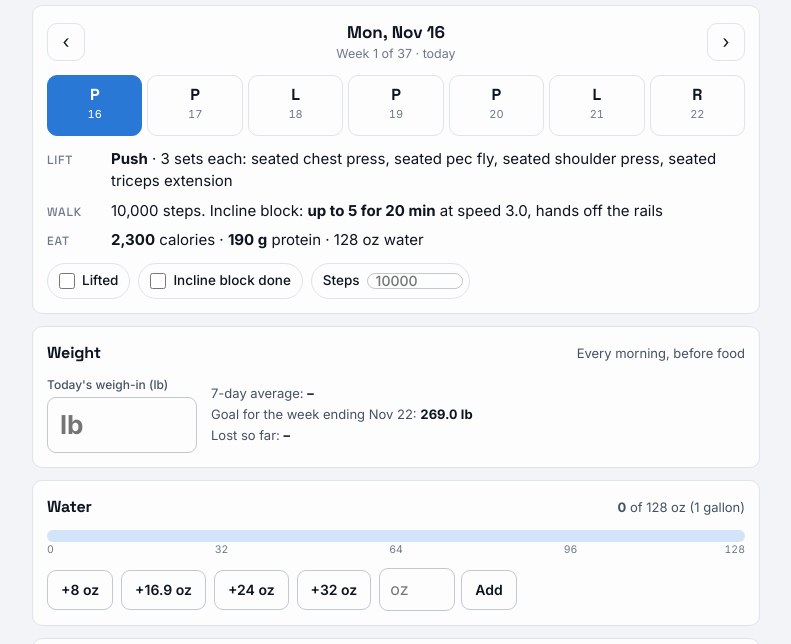
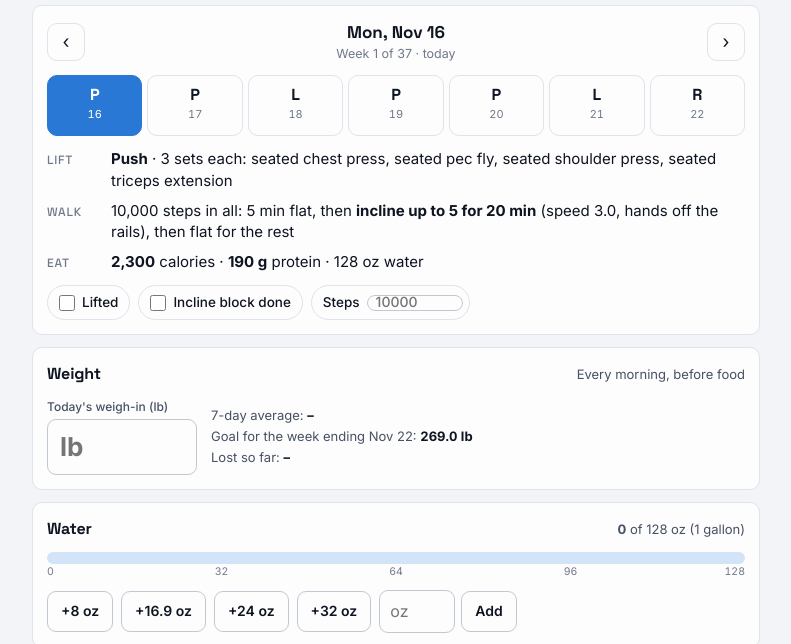
Before and after one commit to donahuemason6-a11y/dsdasda, a plain HTML site: page recomp-plan/tracker/road-to-200.html in a window 1280 px wide. Shown: the part 109-753 px from the top of the page, without its empty margins (244-1035 px from the left). Drawn offline with Linux system fonts and the light colour scheme.

```diff
--- a/recomp-plan/tracker/road-to-200.html
+++ b/recomp-plan/tracker/road-to-200.html
@@ -360,7 +360,7 @@ function renderDay() {
   const s = ui.date, d = day(s), i = dow(s), wk = planWeek(s), T = targetsFor(s), mon = addDays(s, -i), t = todayIso();
   const strip = DAYS.map((nm, k) => { const ds = addDays(mon, k), dd = day(ds); const done = nm === 'Rest' ? (dd.steps || 0) >= 10000 : dd.lift;
     return `<button type="button" id="st-${k}" data-act="goto" data-date="${ds}" class="${ds === s ? 'sel' : ''} ${ds === t ? 'today' : ''} ${done ? 'done' : ''}" aria-label="${longDate(ds)}, ${nm}${done ? ', done' : ''}" aria-pressed="${ds === s}"><span class="l">${nm[0]}</span><span class="n">${parse(ds).getDate()}</span><span class="k"></span></button>`; }).join('');
-  const walk = !wk ? '10,000 steps' : INCLINE_DAY[i] ? `10,000 steps. Incline block: <strong>up to ${wk.incline} for ${wk.minutes} min</strong> at speed 3.0, hands off the rails` : '10,000 steps, all flat';
+  const walk = !wk ? '10,000 steps' : INCLINE_DAY[i] ? `10,000 steps in all: 5 min flat, then <strong>incline up to ${wk.incline} for ${wk.minutes} min</strong> (speed 3.0, hands off the rails), then flat for the rest` : '10,000 steps, all flat';
   const head = wk ? `Week ${wk.n} of ${WEEKS.length}` : (s < START ? 'Before the start' : 'After the plan');
   paint('c-day', `
     <div class="datenav"><button class="icon" type="button" id="prevDay" data-act="shift" data-n="-1" aria-label="Previous day">‹</button>
```
Also changed, not shown: 2 other files.
